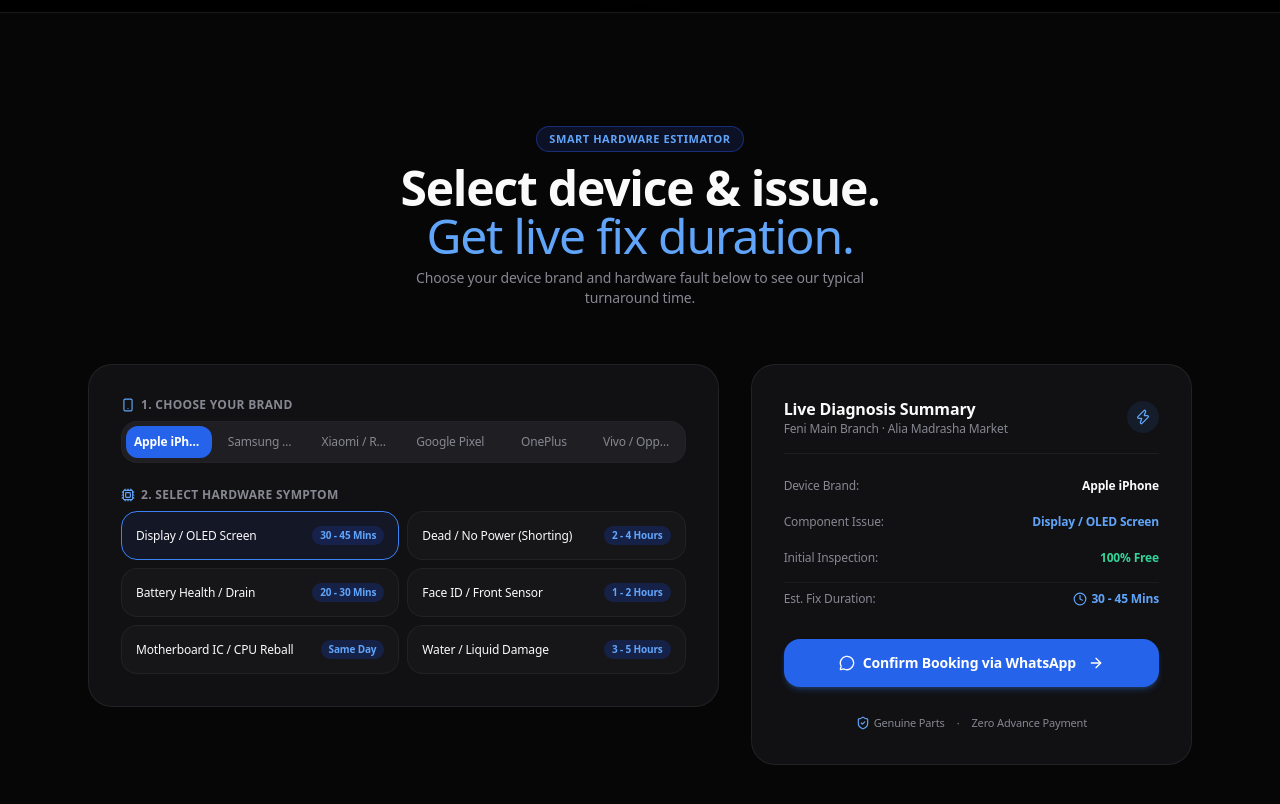
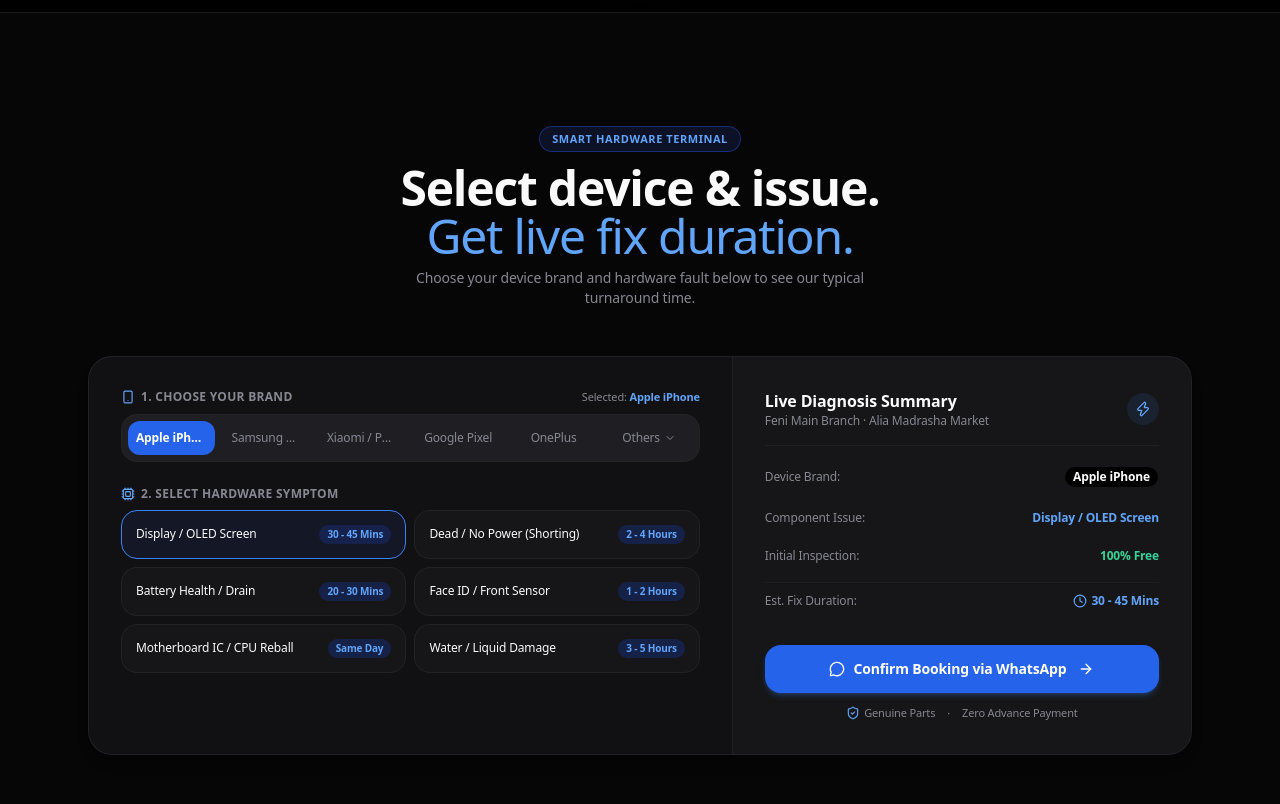
Before and after one commit to DevBillal/aztekcare.com, a React (Vite) app: page / in a window 1280 px wide. Shown: the part 760-1564 px from the top of the page. Built offline with nearby package versions, Linux system fonts and the light colour scheme.

Commit message:
feat: unify estimator into single cohesive terminal and add searchable world brands dropdown

```diff
--- a/src/pages/HomePage.tsx
+++ b/src/pages/HomePage.tsx
@@ -1,6 +1,6 @@
-import { useState } from "react"
+import { useState, useRef, useEffect } from "react"
 import { Link } from "react-router-dom"
-import { motion } from "framer-motion"
+import { motion, AnimatePresence } from "framer-motion"
 import {
   MessageCircle,
   ArrowRight,
@@ -11,19 +11,53 @@ import {
   Zap,
   Smartphone,
   Wrench,
-  CheckCircle2,
   Sparkles,
-  ChevronDown
+  ChevronDown,
+  Search,
+  Globe
 } from "lucide-react"
 import { Button } from "@/components/ui/button"
 
-const deviceBrands = [
+const topBrands = [
   { id: "iphone", name: "Apple iPhone" },
   { id: "samsung", name: "Samsung Galaxy" },
-  { id: "xiaomi", name: "Xiaomi / Redmi" },
+  { id: "xiaomi", name: "Xiaomi / POCO" },
   { id: "pixel", name: "Google Pixel" },
   { id: "oneplus", name: "OnePlus" },
-  { id: "others", name: "Vivo / Oppo / Realme" },
+]
+
+// All major global mobile phone brands across the world
+const worldBrands = [
+  "Vivo",
+  "Oppo",
+  "Realme",
+  "Motorola (Moto)",
+  "Nothing Phone / CMF",
+  "Huawei",
+  "Honor",
+  "Infinix",
+  "Tecno",
+  "iQOO",
+  "Sony Xperia",
+  "Asus (ROG / Zenfone)",
+  "Nokia (HMD)",
+  "ZTE (Nubia / RedMagic)",
+  "Itel",
+  "Symphony",
+  "Walton",
+  "Lenovo (Legion)",
+  "TCL",
+  "Meizu",
+  "Sharp Aquos",
+  "Fairphone",
+  "Blackview (Rugged)",
+  "Ulefone",
+  "Doogee",
+  "HTC",
+  "LG",
+  "Micromax",
+  "Lava",
+  "Other / Custom Smartphone"
 ]
 
 const issueTypes = [
@@ -36,8 +70,29 @@ const issueTypes = [
 ]
 
 export default function HomePage() {
-  const [selectedBrand, setSelectedBrand] = useState(deviceBrands[0].name)
+  const [selectedBrand, setSelectedBrand] = useState(topBrands[0].name)
   const [selectedIssue, setSelectedIssue] = useState(issueTypes[0])
+  const [isOtherOpen, setIsOtherOpen] = useState(false)
+  const [brandSearch, setBrandSearch] = useState("")
+  const dropdownRef = useRef<HTMLDivElement>(null)
+
+  // Close dropdown on click outside
+  useEffect(() => {
+    function handleClickOutside(event: MouseEvent) {
+      if (dropdownRef.current && !dropdownRef.current.contains(event.target as Node)) {
+        setIsOtherOpen(false)
+      }
+    }
+    document.addEventListener("mousedown", handleClickOutside)
+    return () => document.removeEventListener("mousedown", handleClickOutside)
+  }, [])
+
+  const isTopBrandSelected = topBrands.some((b) => b.name === selectedBrand)
+
+  // Filtered world brands based on search
+  const filteredBrands = worldBrands.filter((b) =>
+    b.toLowerCase().includes(brandSearch.toLowerCase())
+  )
 
   // General greeting for Hero CTA (no device or issue specified)
   const generalWaMessage = encodeURIComponent(
@@ -54,7 +109,7 @@ export default function HomePage() {
   return (
     <div className="w-full relative overflow-x-hidden">
 
-      {/* 1. CINEMATIC WELCOMING HERO SECTION (Matching Reference Screenshot Atmosphere) */}
+      {/* 1. CINEMATIC WELCOMING HERO SECTION */}
       <section className="relative min-h-[90vh] sm:min-h-[94vh] flex flex-col items-center justify-center pt-28 pb-16 px-4 sm:px-6 text-center overflow-hidden">
 
         {/* Ambient Volumetric Lighting (Electric Blue Marketing Glow) */}
@@ -77,7 +132,7 @@ export default function HomePage() {
             <span className="text-blue-700 dark:text-blue-300">FENI SMARTPHONE LAB</span>
           </motion.div>
 
-          {/* Grand Welcoming Headline (Ultra-crisp in Light Mode + Vibrant Marketing Blue) */}
+          {/* Grand Welcoming Headline */}
           <motion.div
             initial={{ opacity: 0, scale: 0.96, y: 15 }}
             animate={{ opacity: 1, scale: 1, y: 0 }}
@@ -111,7 +166,6 @@ export default function HomePage() {
             transition={{ duration: 0.5, delay: 0.3 }}
             className="flex flex-col sm:flex-row items-center justify-center gap-3 pt-2 w-full sm:w-auto"
           >
-            {/* Vibrant High-Converting Royal Blue Capsule Button */}
             <a
               href={generalWaLink}
               target="_blank"
@@ -124,7 +178,6 @@ export default function HomePage() {
               </Button>
             </a>
 
-            {/* Translucent Frosted Capsule Button */}
             <Link to="/services" className="w-full sm:w-auto">
               <Button
                 variant="outline"
@@ -158,7 +211,7 @@ export default function HomePage() {
             </div>
           </motion.div>
 
-          {/* Scroll Down Indicator (Matching Screenshot 'SCROLL ↓') */}
+          {/* Scroll Down Indicator */}
           <motion.div
             initial={{ opacity: 0 }}
             animate={{ opacity: 1 }}
@@ -181,13 +234,13 @@ export default function HomePage() {
         </div>
       </section>
 
-      {/* 2. INTERACTIVE DIAGNOSIS & REPAIR TIME ESTIMATOR (Elevated Bento) */}
+      {/* 2. UNIFIED INTERACTIVE DIAGNOSIS CONSOLE (Combined Single Box with World Brands Dropdown) */}
       <section id="estimator" className="py-20 sm:py-28 relative border-t border-border/60 bg-secondary/20">
         <div className="max-w-6xl mx-auto px-4 sm:px-6">
 
-          <div className="text-center max-w-2xl mx-auto mb-14">
+          <div className="text-center max-w-2xl mx-auto mb-12">
             <div className="inline-flex items-center gap-1.5 px-3 py-1 rounded-full bg-blue-50 dark:bg-blue-950/40 text-blue-600 dark:text-blue-400 text-[11px] font-semibold tracking-wider uppercase border border-blue-200/60 dark:border-blue-800/60 mb-3">
-              Smart Hardware Estimator
+              Smart Hardware Terminal
             </div>
             <h2 className="text-3xl sm:text-5xl font-extrabold tracking-tight text-foreground">
               Select device & issue. <br />
@@ -198,36 +251,140 @@ export default function HomePage() {
             </p>
           </div>
 
-          <div className="grid lg:grid-cols-12 gap-8 items-start">
+          {/* Unified Apple-Style Hardware Diagnostic Console (One Combined Seamless Card) */}
+          <div className="rounded-3xl bg-card border border-border/80 shadow-lg overflow-hidden">
+            <div className="grid grid-cols-1 lg:grid-cols-12 divide-y lg:divide-y-0 lg:divide-x divide-border/60">
 
-            {/* Left: Interactive Control Box */}
-            <div className="lg:col-span-7 rounded-3xl bg-card border border-border/80 p-6 sm:p-8 shadow-xs text-left space-y-6">
+              {/* Left Column: Selectors (7 cols) */}
+              <div className="lg:col-span-7 p-6 sm:p-8 space-y-6">
 
-              {/* Device Selector */}
-              <div className="space-y-2">
+                {/* 1. Brand Selector */}
+                <div className="space-y-2 relative" ref={dropdownRef}>
+                  <div className="flex items-center justify-between">
                     <label className="text-xs font-semibold text-muted-foreground flex items-center gap-1.5 uppercase tracking-wide">
                       <Smartphone className="w-3.5 h-3.5 text-blue-600 dark:text-blue-400" />
                       1. Choose Your Brand
                     </label>
-                <div className="grid grid-cols-3 sm:grid-cols-6 gap-2 p-1 bg-secondary rounded-2xl border border-border/60">
-                  {deviceBrands.map((b) => (
+                    <span className="text-[11px] text-muted-foreground">
+                      Selected: <strong className="text-blue-600 dark:text-blue-400">{selectedBrand}</strong>
+                    </span>
+                  </div>
+
+                  <div className="grid grid-cols-3 sm:grid-cols-6 gap-2 p-1.5 bg-secondary rounded-2xl border border-border/60">
+                    {topBrands.map((b) => (
                       <button
                         key={b.id}
                         type="button"
-                      onClick={() => setSelectedBrand(b.name)}
+                        onClick={() => {
+                          setSelectedBrand(b.name)
+                          setIsOtherOpen(false)
+                        }}
                         className={`py-2 px-2 text-xs font-medium rounded-xl transition-all text-center truncate cursor-pointer ${
                           selectedBrand === b.name
                             ? "bg-blue-600 text-white shadow-xs font-semibold"
-                          : "text-muted-foreground hover:text-foreground"
+                            : "text-muted-foreground hover:text-foreground hover:bg-background/50"
                         }`}
                       >
                         {b.name}
                       </button>
                     ))}
-                </div>
+
+                    {/* "Others" Dropdown Button */}
+                    <button
+                      type="button"
+                      onClick={() => setIsOtherOpen(!isOtherOpen)}
+                      className={`py-2 px-2 text-xs font-medium rounded-xl transition-all flex items-center justify-center gap-1 text-center truncate cursor-pointer border ${
+                        !isTopBrandSelected
+                          ? "bg-blue-600 text-white border-blue-600 font-semibold shadow-xs"
+                          : isOtherOpen
+                          ? "bg-background text-foreground border-blue-500 font-semibold"
+                          : "text-muted-foreground hover:text-foreground border-transparent hover:bg-background/50"
+                      }`}
+                    >
+                      <span className="truncate">{!isTopBrandSelected ? selectedBrand : "Others"}</span>
+                      <ChevronDown className={`w-3 h-3 shrink-0 transition-transform duration-200 ${isOtherOpen ? "rotate-180" : ""}`} />
+                    </button>
                   </div>
 
-              {/* Issue Selector */}
+                  {/* World Mobile Brands Dropdown Menu */}
+                  <AnimatePresence>
+                    {isOtherOpen && (
+                      <motion.div
+                        initial={{ opacity: 0, y: 8, scale: 0.98 }}
+                        animate={{ opacity: 1, y: 0, scale: 1 }}
+                        exit={{ opacity: 0, y: 8, scale: 0.98 }}
+                        transition={{ duration: 0.2 }}
+                        className="absolute left-0 right-0 top-full mt-2 z-30 p-3 rounded-2xl bg-card border border-border/80 shadow-2xl backdrop-blur-2xl space-y-3"
+                      >
+                        <div className="flex items-center justify-between pb-2 border-b border-border/60">
+                          <div className="flex items-center gap-1.5 text-xs font-semibold text-foreground">
+                            <Globe className="w-3.5 h-3.5 text-blue-600 dark:text-blue-400" />
+                            <span>Select Any Global Brand ({worldBrands.length} brands)</span>
+                          </div>
+                          <button
+                            type="button"
+                            onClick={() => setIsOtherOpen(false)}
+                            className="text-[11px] text-muted-foreground hover:text-foreground"
+                          >
+                            Close ✕
+                          </button>
+                        </div>
+
+                        {/* Search Input for Brands */}
+                        <div className="relative">
+                          <Search className="w-3.5 h-3.5 absolute left-3 top-1/2 -translate-y-1/2 text-muted-foreground" />
+                          <input
+                            type="text"
+                            value={brandSearch}
+                            onChange={(e) => setBrandSearch(e.target.value)}
+                            placeholder="Type brand name (e.g. Vivo, Infinix, Nothing, Tecno)..."
+                            className="w-full pl-8 pr-3 py-2 text-xs rounded-xl bg-secondary/80 border border-border/70 text-foreground placeholder:text-muted-foreground focus:outline-none focus:ring-1 focus:ring-blue-500"
+                            autoFocus
+                          />
+                        </div>
+
+                        {/* Brand Chips Grid */}
+                        <div className="max-h-52 overflow-y-auto pr-1 grid grid-cols-2 sm:grid-cols-3 gap-1.5 text-xs">
+                          {filteredBrands.map((brand) => (
+                            <button
+                              key={brand}
+                              type="button"
+                              onClick={() => {
+                                setSelectedBrand(brand)
+                                setIsOtherOpen(false)
+                                setBrandSearch("")
+                              }}
+                              className={`p-2 rounded-xl text-left truncate transition-all text-[11px] cursor-pointer ${
+                                selectedBrand === brand
+                                  ? "bg-blue-600 text-white font-semibold"
+                                  : "bg-secondary/40 hover:bg-blue-50 dark:hover:bg-blue-950/40 text-foreground"
+                              }`}
+                            >
+                              {brand}
+                            </button>
+                          ))}
+
+                          {/* Custom Brand If Search has no direct match */}
+                          {brandSearch && !filteredBrands.some((b) => b.toLowerCase() === brandSearch.toLowerCase()) && (
+                            <button
+                              type="button"
+                              onClick={() => {
+                                setSelectedBrand(brandSearch)
+                                setIsOtherOpen(false)
+                                setBrandSearch("")
+                              }}
+                              className="col-span-2 sm:col-span-3 p-2 rounded-xl text-left bg-blue-50 dark:bg-blue-950/40 border border-blue-300 dark:border-blue-800 text-blue-600 dark:text-blue-400 font-medium text-[11px] cursor-pointer"
+                            >
+                              Use custom brand: <strong>"{brandSearch}"</strong>
+                            </button>
+                          )}
+                        </div>
+                      </motion.div>
+                    )}
+                  </AnimatePresence>
+                </div>
+
+                {/* 2. Issue Selector */}
                 <div className="space-y-2">
                   <label className="text-xs font-semibold text-muted-foreground flex items-center gap-1.5 uppercase tracking-wide">
                     <Cpu className="w-3.5 h-3.5 text-blue-600 dark:text-blue-400" />
@@ -256,8 +413,9 @@ export default function HomePage() {
 
               </div>
 
-            {/* Right: Live Quote Summary Card */}
-            <div className="lg:col-span-5 rounded-3xl bg-card border border-border/80 p-6 sm:p-8 shadow-xs text-left space-y-5">
+              {/* Right Column: Live Diagnosis Summary (Integrated Seamlessly in the Same Box) */}
+              <div className="lg:col-span-5 p-6 sm:p-8 bg-secondary/30 dark:bg-white/[0.02] flex flex-col justify-between space-y-6">
+                <div>
                   <div className="flex items-center justify-between border-b border-border/60 pb-4">
                     <div>
                       <h3 className="font-bold text-base text-foreground">Live Diagnosis Summary</h3>
@@ -268,10 +426,12 @@ export default function HomePage() {
                     </div>
                   </div>
 
-              <div className="space-y-3 text-xs">
+                  <div className="space-y-3.5 text-xs pt-4">
                     <div className="flex items-center justify-between py-1">
                       <span className="text-muted-foreground">Device Brand:</span>
-                  <span className="font-semibold text-foreground">{selectedBrand}</span>
+                      <span className="font-semibold text-foreground px-2 py-0.5 rounded-md bg-background border border-border/60">
+                        {selectedBrand}
+                      </span>
                     </div>
                     <div className="flex items-center justify-between py-1">
                       <span className="text-muted-foreground">Component Issue:</span>
@@ -281,7 +441,7 @@ export default function HomePage() {
                       <span className="text-muted-foreground">Initial Inspection:</span>
                       <span className="font-semibold text-emerald-600 dark:text-emerald-400">100% Free</span>
                     </div>
-                <div className="flex items-center justify-between py-1 border-t border-border/50 pt-2">
+                    <div className="flex items-center justify-between py-1 border-t border-border/50 pt-2.5">
                       <span className="text-muted-foreground">Est. Fix Duration:</span>
                       <span className="font-bold text-blue-600 dark:text-blue-400 flex items-center gap-1">
                         <Clock className="w-3.5 h-3.5" />
@@ -289,12 +449,14 @@ export default function HomePage() {
                       </span>
                     </div>
                   </div>
+                </div>
 
+                <div className="space-y-3 pt-2">
                   <a
                     href={estimatorWaLink}
                     target="_blank"
                     rel="noopener noreferrer"
-                className="block pt-2"
+                    className="block"
                   >
                     <Button className="w-full h-12 bg-blue-600 hover:bg-blue-700 active:bg-blue-800 text-white font-semibold text-xs sm:text-sm rounded-2xl shadow-md shadow-blue-500/25 flex items-center justify-center gap-2">
                       <MessageCircle className="w-4 h-4 text-white" />
@@ -303,7 +465,7 @@ export default function HomePage() {
                     </Button>
                   </a>
 
-              <div className="pt-2 flex items-center justify-center gap-3 text-[11px] text-muted-foreground">
+                  <div className="flex items-center justify-center gap-3 text-[11px] text-muted-foreground">
                     <span className="flex items-center gap-1">
                       <ShieldCheck className="w-3.5 h-3.5 text-blue-600 dark:text-blue-400" /> Genuine Parts
                     </span>
@@ -313,6 +475,10 @@ export default function HomePage() {
                 </div>
 
               </div>
+
+            </div>
+          </div>
+
         </div>
       </section>
 
```
Lines whose indentation alone changed are shown as unchanged.
